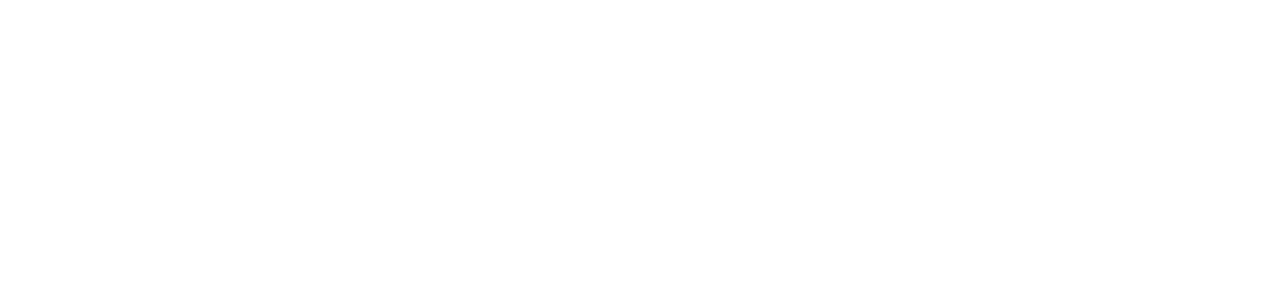
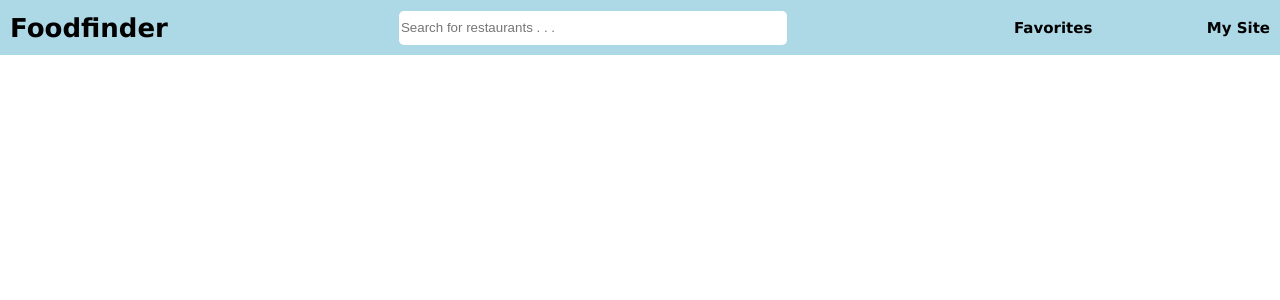
Before and after one commit to kristofferTJ/IT2810-project-3, a React (Create React App) app in the folder client/: page / in a window 1280 px wide. Shown: the top 300 px of the page. Built offline with nearby package versions, Linux system fonts and the light colour scheme.

Commit message:
lagt inn searchbar paa header

```diff
--- a/client/src/App.tsx
+++ b/client/src/App.tsx
@@ -1,9 +1,11 @@
 import React from 'react';
+import Header from './components/Header/Header';
 import './App.css';
 
 function App() {
   return (
     <div className="App">
+      <Header></Header>
     </div>
   );
 }
--- a/client/src/components/Header/Header.css
+++ b/client/src/components/Header/Header.css
@@ -0,0 +1,40 @@
+.header{
+    display: flex;
+    height: 55px;
+    background-color: lightblue;;
+    flex-direction: row;
+    align-items: center;
+    justify-content: space-between;
+}
+
+.title{
+    margin: 0px;
+    padding: 10px;
+    font-family: Verdana;
+    font-size: 26px;
+    color: black;
+}
+
+.searchDiv{
+    width: 30%
+}
+
+.searchbar{
+    width: 100%;
+    height: 32px;
+    border: none;
+    border-radius: 5px;
+}
+
+.options{
+    display: flex;
+    flex-direction: row;
+    justify-content: space-between;
+    width: 20%;
+    padding: 10px;
+}
+
+.header_option{
+    font-size: 15px;
+    font-family: Verdana;
+}
--- a/client/src/components/Header/Header.tsx
+++ b/client/src/components/Header/Header.tsx
@@ -1,2 +1,26 @@
 import React from 'react';
 import './Header.css';
+import 'public/user.svg';
+
+export default function Header() {
+    return(
+        <header className='header'>
+            <h1 className='title'>Foodfinder</h1>
+            <div className="searchDiv">
+                <input className='searchbar'
+                placeholder='Search for restaurants . . .'
+                >
+                </input>
+            </div>
+            <div className="options">
+                <div>
+                    <h2 className="header_option">Favorites</h2>
+                </div>
+                <div className="profilediv">
+                    <h2 className="header_option">My Site</h2>
+
+                </div>
+            </div>
+        </header>
+    )
+}
```
Also changed, not shown: client/public/user.svg (added).
